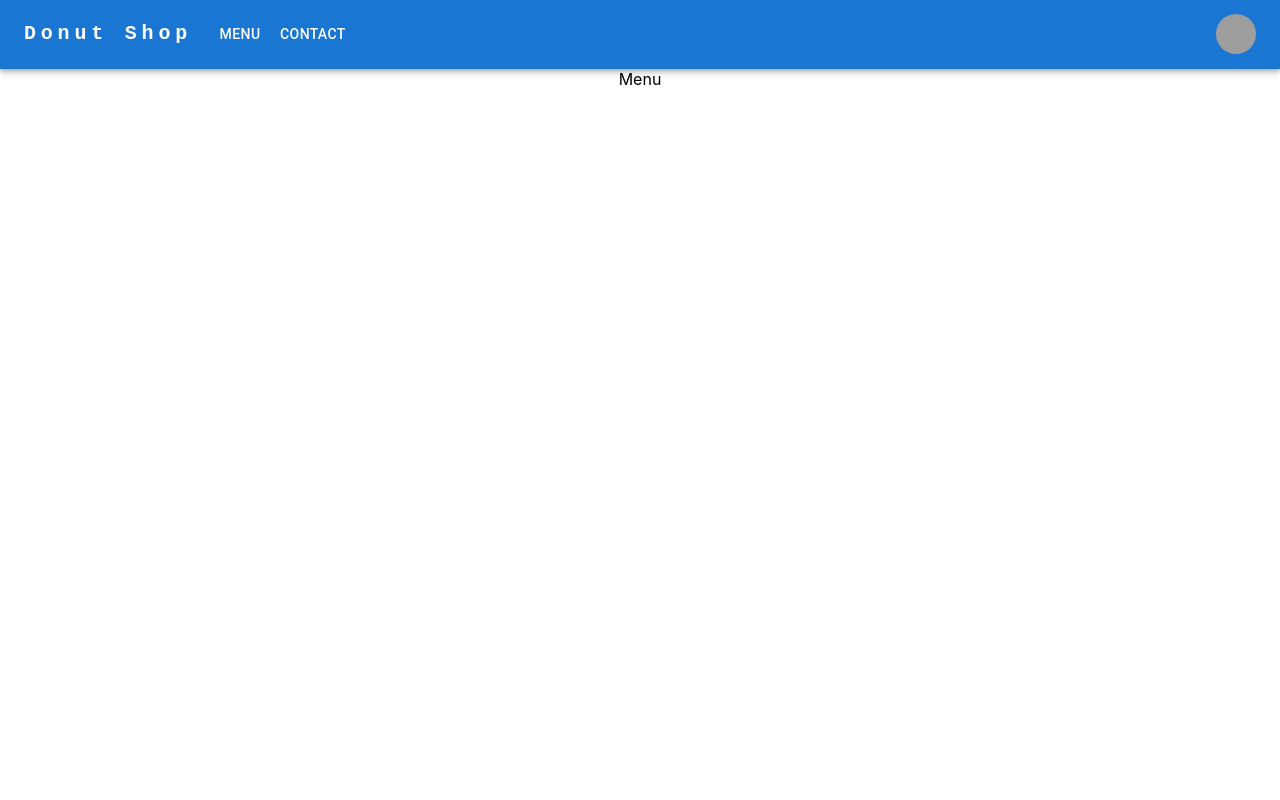
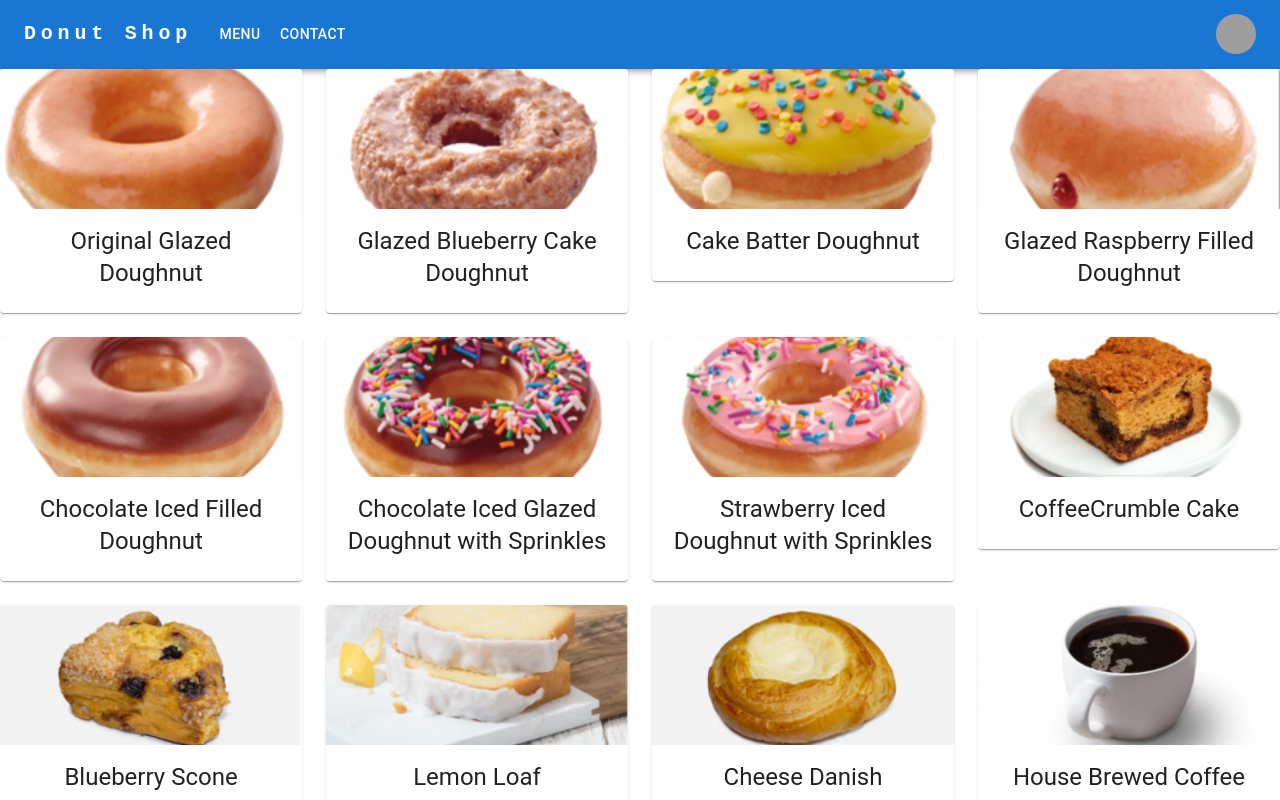
Before and after one commit to Muniba-Ahmed/donutshop, a React (Create React App) app: page /menu in a window 1280 px wide. Shown: the top 800 px of the page. Built offline with nearby package versions, Linux system fonts and the light colour scheme; grey boxes are pictures that could not be loaded.

Commit message:
menu-items rendering

```diff
--- /dev/null
+++ b/src/components/GridItem.js
@@ -0,0 +1,42 @@
+import React from "react";
+
+import {
+  Grid,
+  Card,
+  CardContent,
+  CardMedia,
+  Typography,
+  CardActionArea,
+} from "@mui/material";
+import { itemList } from "../helpers/ItemList";
+// import blueberryCake from "../assets/blueberryCake.png";
+
+function GridItem({ image, name, onClick }) {
+  return (
+    <Grid container spacing={3}>
+      {itemList.map((item) => {
+        return (
+          <Grid item xs={3}>
+            <Card sx={{ maxWidth: 345 }}>
+              <CardActionArea>
+                <CardMedia
+                  component="img"
+                  height="140"
+                  image={item.image}
+                  alt="green iguana"
+                />
+                <CardContent>
+                  <Typography gutterBottom variant="h5" component="div">
+                    {item.name}
+                  </Typography>
+                </CardContent>
+              </CardActionArea>
+            </Card>
+          </Grid>
+        );
+      })}
+    </Grid>
+  );
+}
+
+export default GridItem;
--- a/src/pages/Menu.js
+++ b/src/pages/Menu.js
@@ -1,7 +1,13 @@
 import React from "react";
 
+import GridItem from "../components/GridItem";
+
 function Menu() {
-  return <div>Menu</div>;
+  return (
+    <div>
+      <GridItem />
+    </div>
+  );
 }
 
 export default Menu;
```
Also changed, not shown: src/helpers/ItemList.js (+21 -21 lines).
